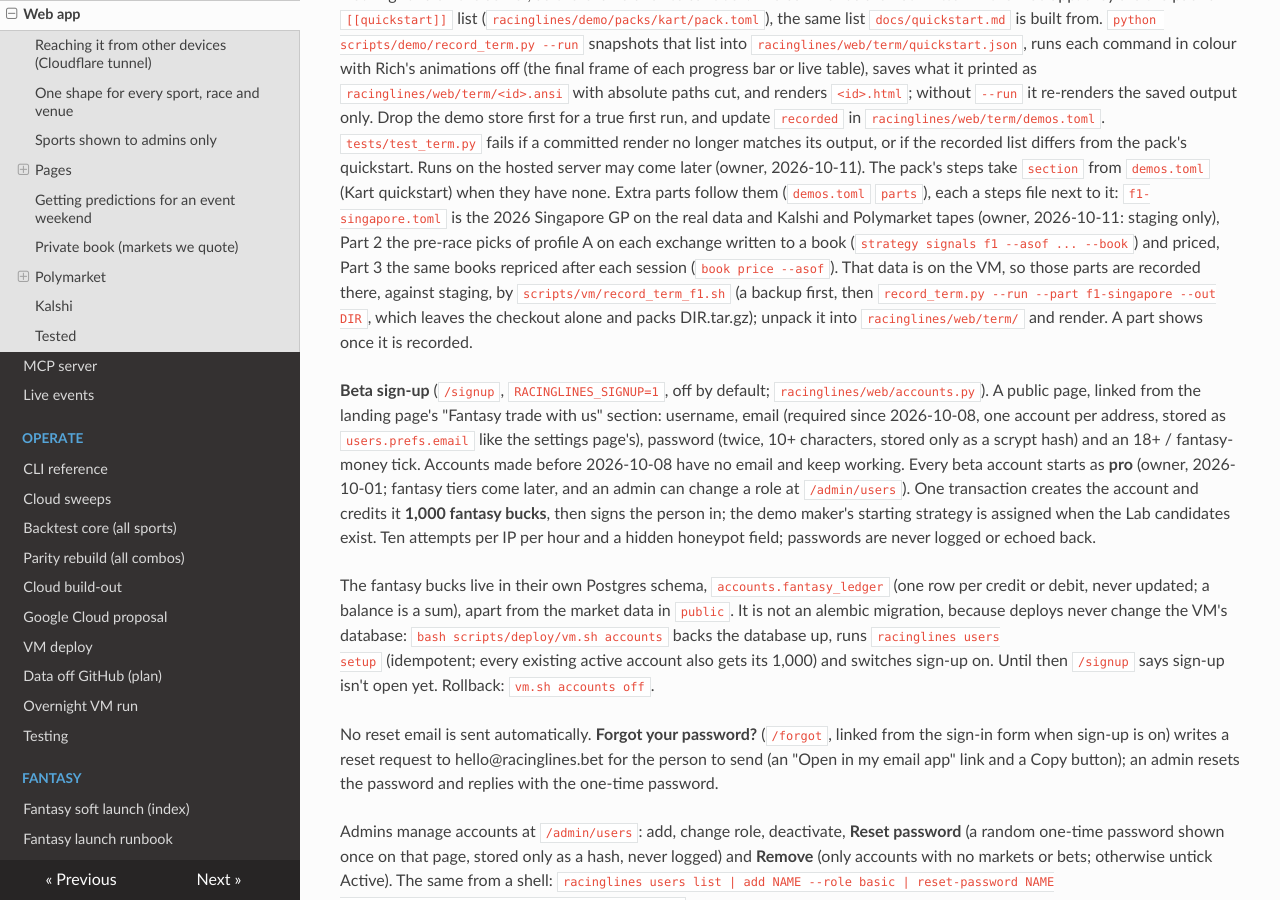
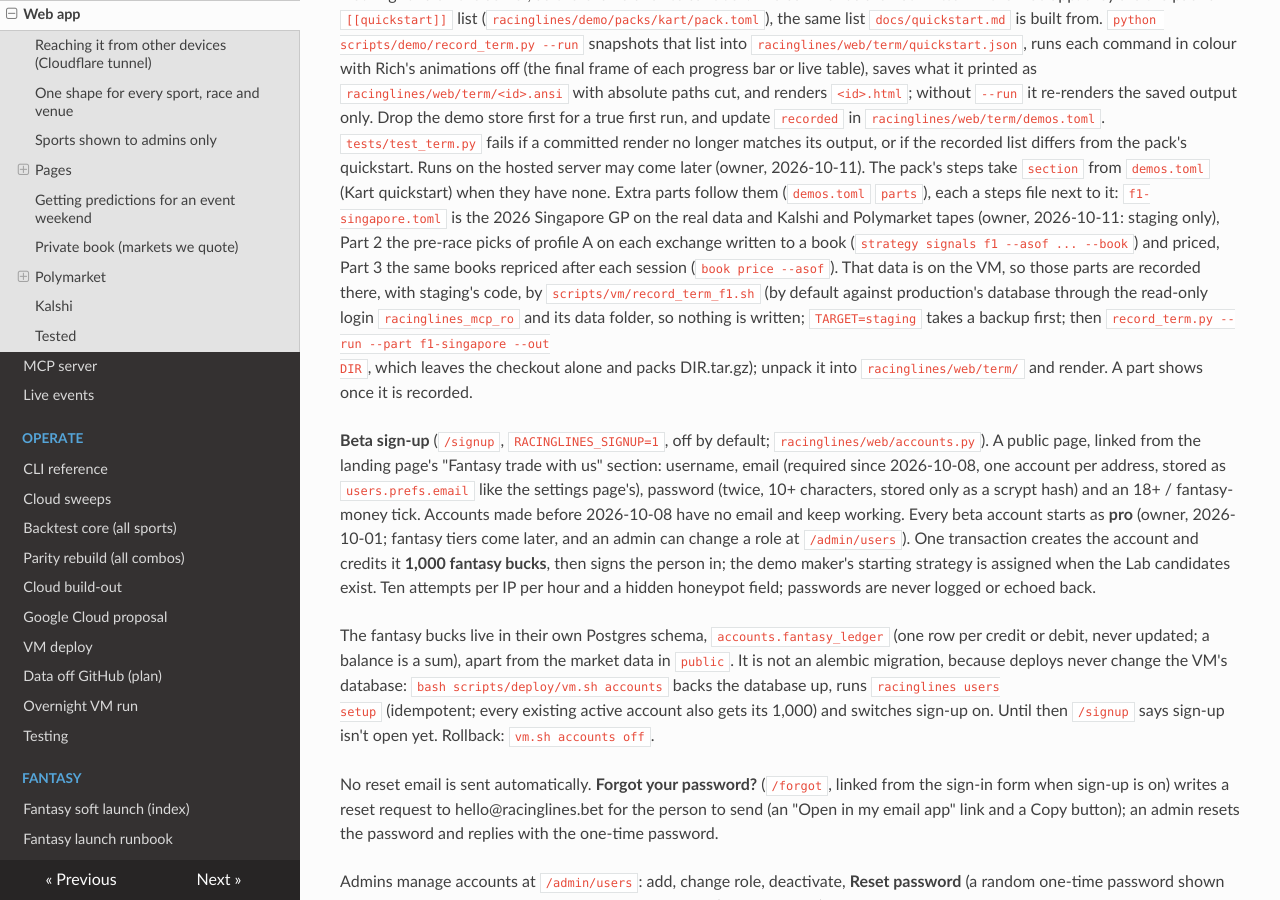
Before and after one commit to lalligagger/racinglines-public, an MkDocs documentation site: the page built from docs/webapp.md, in a window 1280 px wide and 900 px high, scrolled down 2903 px. Built offline with MkDocs 1.6.1, drawn with Linux system fonts in a browser that asks for light colours; nearby versions of some CDN libraries.

Commit message:
record_term_f1.sh: by default read production through the read-only login (no staging reset, nothing written).
Co-Authored-By: Claude Opus 5.5 (1M context) <noreply@anthropic.com>
Claude-Session: https://claude.ai/code/session_01E1SiAvJDX8q9tz5hgauWCt

```diff
--- a/docs/webapp.md
+++ b/docs/webapp.md
@@ -137,7 +137,7 @@ Extra parts follow them (`demos.toml` `parts`), each a steps file next to it: `f
 Singapore GP on the real data and Kalshi and Polymarket tapes (owner, 2026-10-11: staging only), Part 2 the pre-race
 picks of profile A on each exchange written to a book (`strategy signals f1 --asof ... --book`) and priced, Part 3 the
 same books repriced after each session (`book price --asof`). That data is on the VM, so those parts are recorded there,
-against staging, by `scripts/vm/record_term_f1.sh` (a backup first, then `record_term.py --run --part f1-singapore --out
+with staging's code, by `scripts/vm/record_term_f1.sh` (by default against production's database through the read-only login `racinglines_mcp_ro` and its data folder, so nothing is written; `TARGET=staging` takes a backup first; then `record_term.py --run --part f1-singapore --out
 DIR`, which leaves the checkout alone and packs DIR.tar.gz); unpack it into `racinglines/web/term/` and render. A part
 shows once it is recorded.
 
```
Also changed, not shown: 1 other file.
